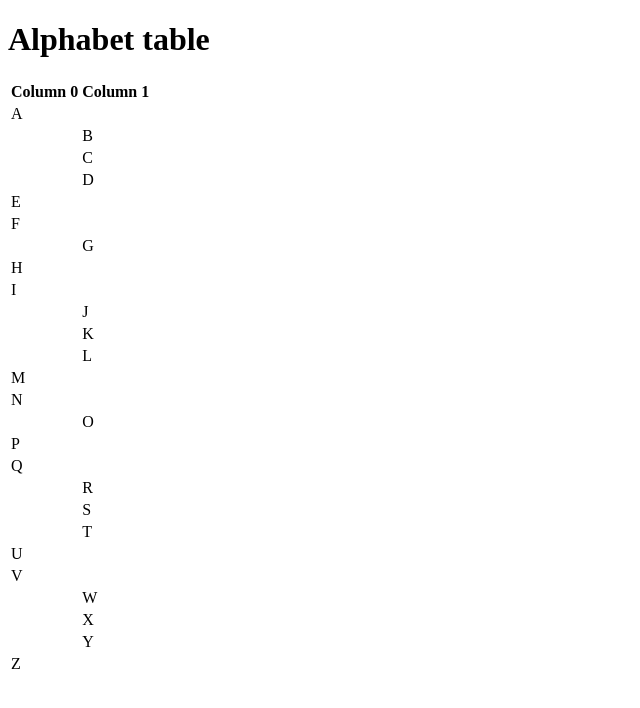
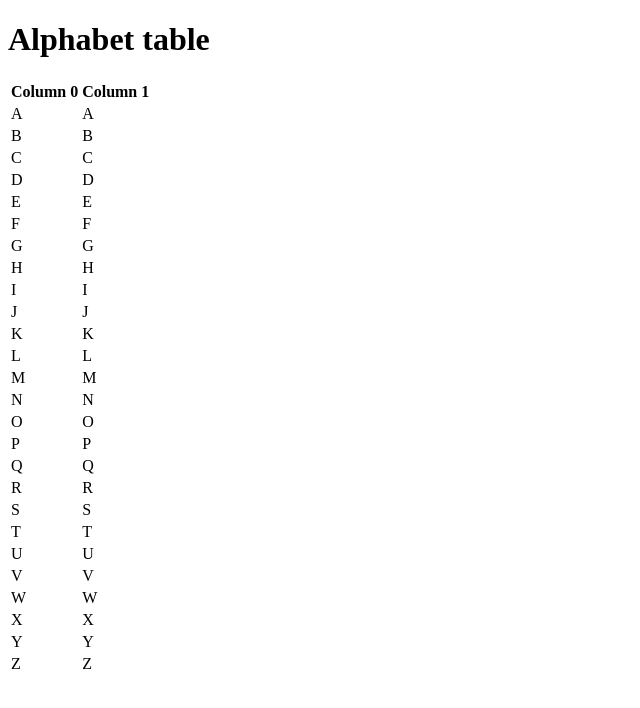
Before and after one commit to comp426-2023-spring/a01-camburhans, a website: page public/index.html in a window 1280 px wide. Shown: the whole page, without its empty margins (0-640 px from the left). Drawn offline with Linux system fonts and the light colour scheme.

Commit message:
Fixed HTML table

```diff
--- a/public/index.html
+++ b/public/index.html
@@ -16,83 +16,83 @@
 				</thead>
 				<tbody>
   					<tr>
-    						<td>A</td><td></td>
+    						<td>A</td><td>A</td>
   					</tr>
   					<tr>
-    						<td></td><td>B</td>
+    						<td>B</td><td>B</td>
   					</tr>
   					<tr>
-    						<td></td><td>C</td>
+    						<td>C</td><td>C</td>
   					</tr>
   					<tr>
-    						<td></td><td>D</td>
+    						<td>D</td><td>D</td>
   					</tr>
   					<tr>
-    						<td>E</td><td></td>
+    						<td>E</td><td>E</td>
   					</tr>
   					<tr>
-    						<td>F</td><td></td>
+    						<td>F</td><td>F</td>
   					</tr>
   					<tr>
-    						<td></td><td>G</td>
+    						<td>G</td><td>G</td>
   					</tr>
 <!-- this is where I started editing the code myself-->
   					<tr>
-    						<td>H</td><td></td>
+    						<td>H</td><td>H</td>
   					</tr>
 					<tr>
-    						<td>I</td><td></td>
+    						<td>I</td><td>I</td>
   					</tr>
   					<tr>
-    						<td></td><td>J</td>
+    						<td>J</td><td>J</td>
   					</tr>
   					<tr>
-    						<td></td><td>K</td>
+    						<td>K</td><td>K</td>
   					</tr>
   					<tr>
-    						<td></td><td>L</td>
+    						<td>L</td><td>L</td>
   					</tr>
   					<tr>
-    						<td>M</td><td></td>
+    						<td>M</td><td>M</td>
   					</tr>
   					<tr>
-    						<td>N</td><td></td>
+    						<td>N</td><td>N</td>
   					</tr>
   					<tr>
-    						<td></td><td>O</td>
+    						<td>O</td><td>O</td>
   					</tr>
   					<tr>
-    						<td>P</td><td></td>
+    						<td>P</td><td>P</td>
   					</tr>
 					<tr>
-    						<td>Q</td><td></td>
+    						<td>Q</td><td>Q</td>
   					</tr>
   					<tr>
-    						<td></td><td>R</td>
+    						<td>R</td><td>R</td>
   					</tr>
   					<tr>
-    						<td></td><td>S</td>
+    						<td>S</td><td>S</td>
   					</tr>
   					<tr>
-    						<td></td><td>T</td>
+    						<td>T</td><td>T</td>
   					</tr>
   					<tr>
-    						<td>U</td><td></td>
+    						<td>U</td><td>U</td>
   					</tr>
   					<tr>
-    						<td>V</td><td></td>
+    						<td>V</td><td>V</td>
   					</tr>
   					<tr>
-    						<td></td><td>W</td>
+    						<td>W</td><td>W</td>
   					</tr>
   					<tr>
-    						<td></td><td>X</td>
+    						<td>X</td><td>X</td>
   					</tr>
 					<tr>
-    						<td></td><td>Y</td>
+    						<td>Y</td><td>Y</td>
   					</tr>
   					<tr>
-    						<td>Z</td><td></td>
+    						<td>Z</td><td>Z</td>
   					</tr>
 				</tbody>
 			</table>
--- a/server.js
+++ b/server.js
@@ -10,7 +10,6 @@ const args = minimist(process.argv.slice(2));
 // Define a const `port` using the argument from the command line.
 // Make this const default to port 3000 if there is no argument given for `--port`.
 const port = args.port || 3000;
-const hostname = '127.0.0.1';
 // Use the fs module to create an arrow function using `fs.readFile`.
 // Use the documentation for the Node.js `fs` module.
 // The function must read a file located at `./public/index.html` and do some stuff with it.
@@ -18,7 +17,7 @@ const hostname = '127.0.0.1';
 
 // If there is an error, put it on the console error and return.
 // Do not be nice about exiting.
-var filedata = fs.readFile('./public/index.html', (err, data) => {
+fs.readFile('./public/index.html', (err, data) => {
       if (err) {
         console.error();
         return;
```
Also changed, not shown: 1 other file.
